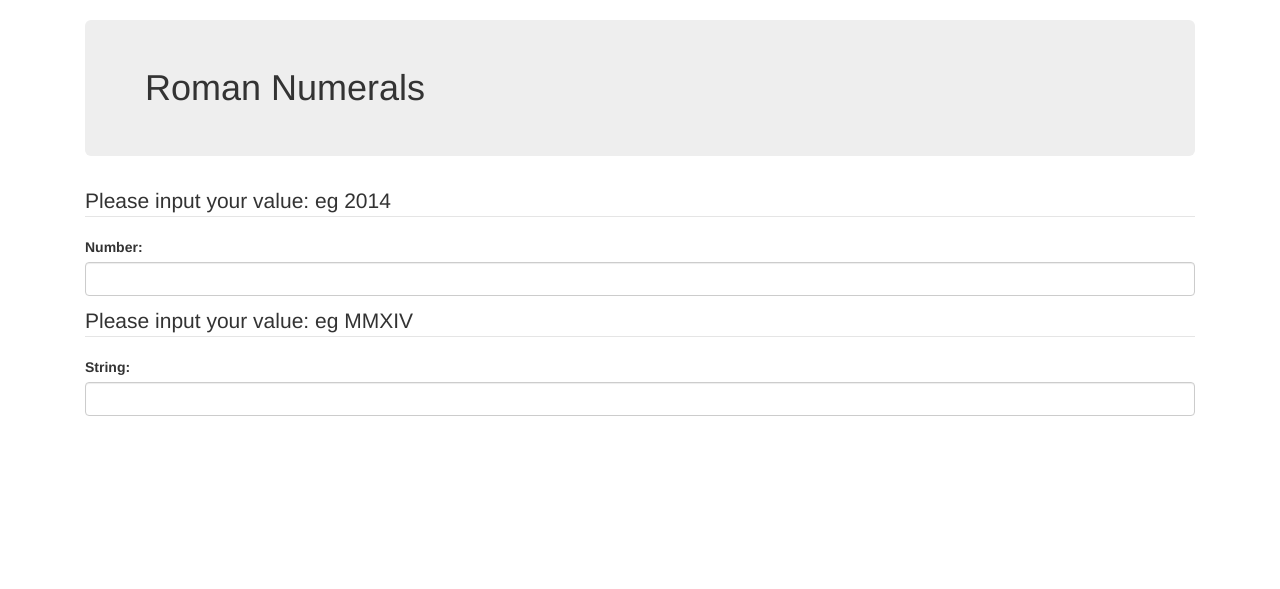
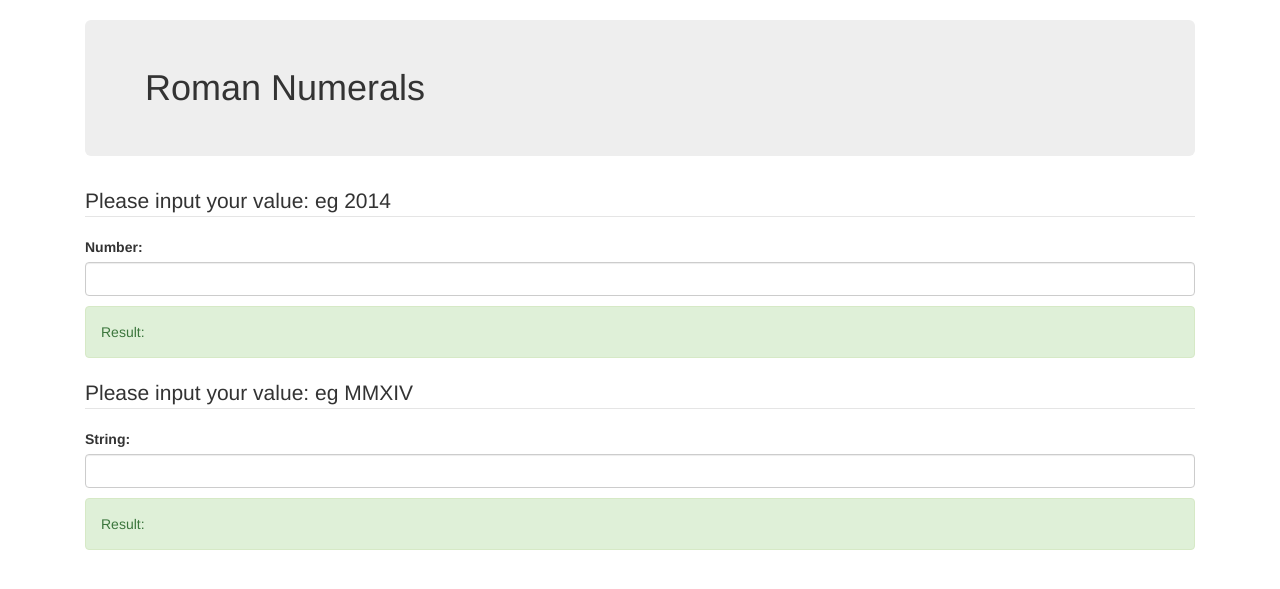
Before and after one commit to localhost8080/roman-numerals, a PHP site: page / in a window 1280 px wide. Shown: the top 589 px of the page. Run offline with PHP 8.4, Linux system fonts and the light colour scheme; some libraries are stand-ins or nearby versions.

Commit message:
wee tidy up of the index file

```diff
--- a/api/index.php
+++ b/api/index.php
@@ -5,6 +5,9 @@ include $_SERVER['DOCUMENT_ROOT'].'/classes/RomanNumeralGenerator.php';
 $roman_numeral = new RomanNumeral();
 
 // this could be simplified
+// also, we dont sanitise the $_REQUEST
+// though there are loads of ways to do it
+
 switch($_REQUEST['method']){
 	case parse:
 	    $result = $roman_numeral->parse((string) $_REQUEST['string']);
--- a/index.php
+++ b/index.php
@@ -21,13 +21,14 @@
     <div class="container">
         <div class="col-xs-12">
             <h1 class="jumbotron">Roman Numerals</h1>
+
             <form class="form" id="numberForm" method="post" action="">
                 <fieldset>
-                    <legend>Please input your value: eg 2014</legend>
+                <legend>Please input your value: eg 2014</legend>
                     <p>
                         <label for="number">Number:</label> <input class="form-control" id="number" name="number" type="number" required />
                     </p>
-                    <div id="number_results"></div>
+                    <p class="alert alert-success">Result: <span id="number_results"></span></p>
                 </fieldset>
             </form>
             <form class="form" id="stringForm" method="post" action="">
@@ -36,7 +37,7 @@
                     <p>
                         <label for="string">String:</label> <input class="form-control" id="string" name="string" type="text" required />
                     </p>
-                    <div id="string_results"></div>
+                    <p class="alert alert-success">Result: <span id="string_results"></span></p>
                 </fieldset>
             </form>
         </div>
--- a/js/lib.js
+++ b/js/lib.js
@@ -10,6 +10,7 @@ $(function() {
 
 // these could be simplified and generalised;
 // eg call_api /api?method={$_REQUEST['method']}
+// also, there should be error checking and sanitisation of user input at this stage
 
 function call_parse_api(object) {
     // call the parse function through our mini api
```
